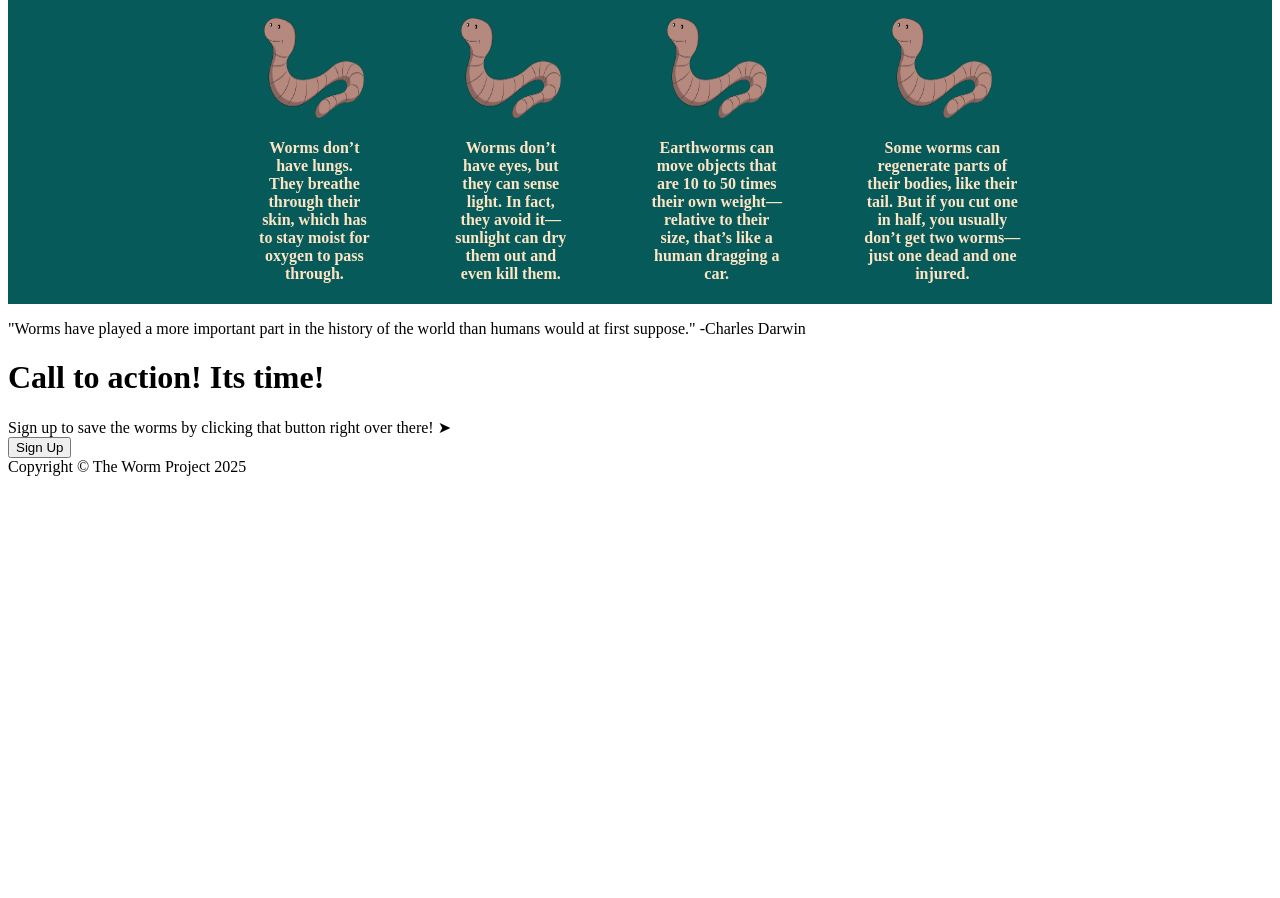
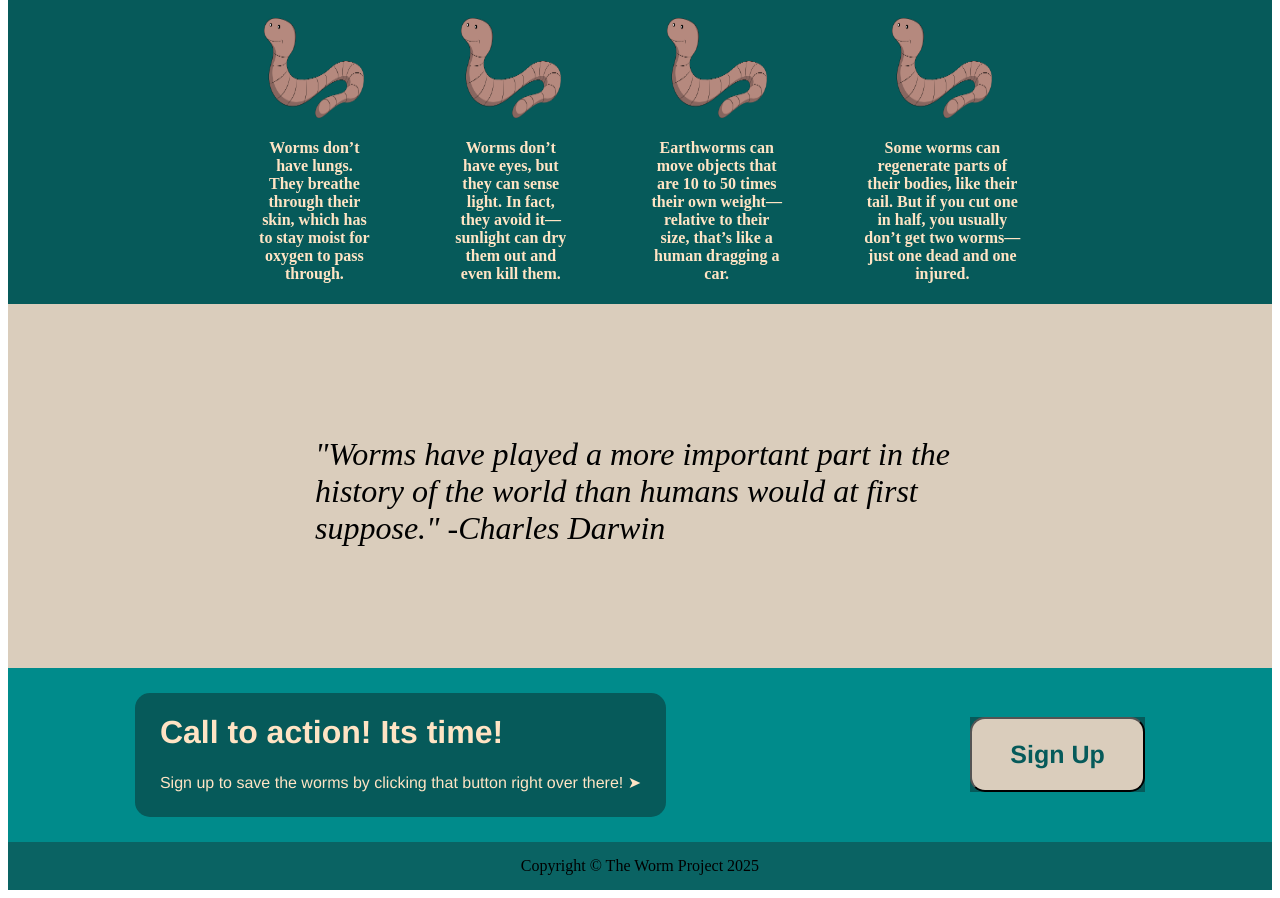
Before and after one commit to Nerdgirlx7/Project-A, a plain HTML site: page index.html in a window 1280 px wide. Shown: the part 746-1644 px from the top of the page. Before the commit the page ends 1230 px from the top, so only its background shows below. Drawn offline with Linux system fonts and the light colour scheme.

Commit message:
style.css

```diff
--- a/style.css
+++ b/style.css
@@ -5,7 +5,8 @@
     align-items: center;
     background-color: rgb(1, 120, 120);
     color: bisque;
-    padding:8px;}
+    padding: 8px;
+ }
 
 .right-links {
     display: flex;
@@ -58,7 +59,7 @@
 }
 
 .button {
-    align-items: center;
+    align-self: flex-start;
     background-color: rgb(6, 90, 90);
     color: beige;
     width: 150px;
@@ -66,7 +67,7 @@
     font-weight: bold;
     font-size: 18px;
     border-radius: 20px;
- }
+    margin-top: 8px; }
 
 
 
@@ -118,3 +119,70 @@
     align-self: center;
     justify-self: center;
     padding-top: 15px;}
+
+.Containera {
+    display: flex;
+    flex-direction: row;
+    justify-content: center;
+    align-items: center;
+    background-color: rgb(218, 205, 188);
+    color: black;
+
+}
+
+.quote {
+    display: flex;
+    height: 200px;
+    width: 650px;
+    padding-top: 100px;
+    font-style: italic;
+    font-size: xx-large;
+
+}
+
+.Containerb {
+    display: flex;
+    justify-content: space-around;
+    background-color: darkcyan;
+
+    gap:50px;
+}
+
+.Call {
+    color: bisque;
+    margin-top: 25px;
+    margin-bottom: 25px;
+    font-family: 'Franklin Gothic Medium', 'Arial Narrow', Arial, sans-serif;
+    background-color:  rgb(6, 90, 90);
+    padding-left: 25px;
+    padding-right: 25px;
+    padding-bottom: 25px;
+    border-radius: 15px;
+
+}
+.buttonb {
+    display: flex;
+    align-self: center;
+    background: rgb(6, 90, 90);
+    color: beige;
+    font-weight: bold;
+    font-family: 'Franklin Gothic Medium', 'Arial Narrow', Arial, sans-serif;
+
+}
+.b {
+    width: 175px;
+    height: 75px;
+    border-radius: 15px;
+    font-weight: bold;
+    font-family: 'Franklin Gothic Medium', 'Arial Narrow', Arial, sans-serif;
+    font-size: 25px;
+    color: rgb(6, 90, 90);
+    background-color: rgb(218, 205, 188);
+}
+
+.footer {
+    display: flex;
+    justify-content: center;
+    background-color: rgb(10, 99, 99);
+    padding: 15px;
+}
```
